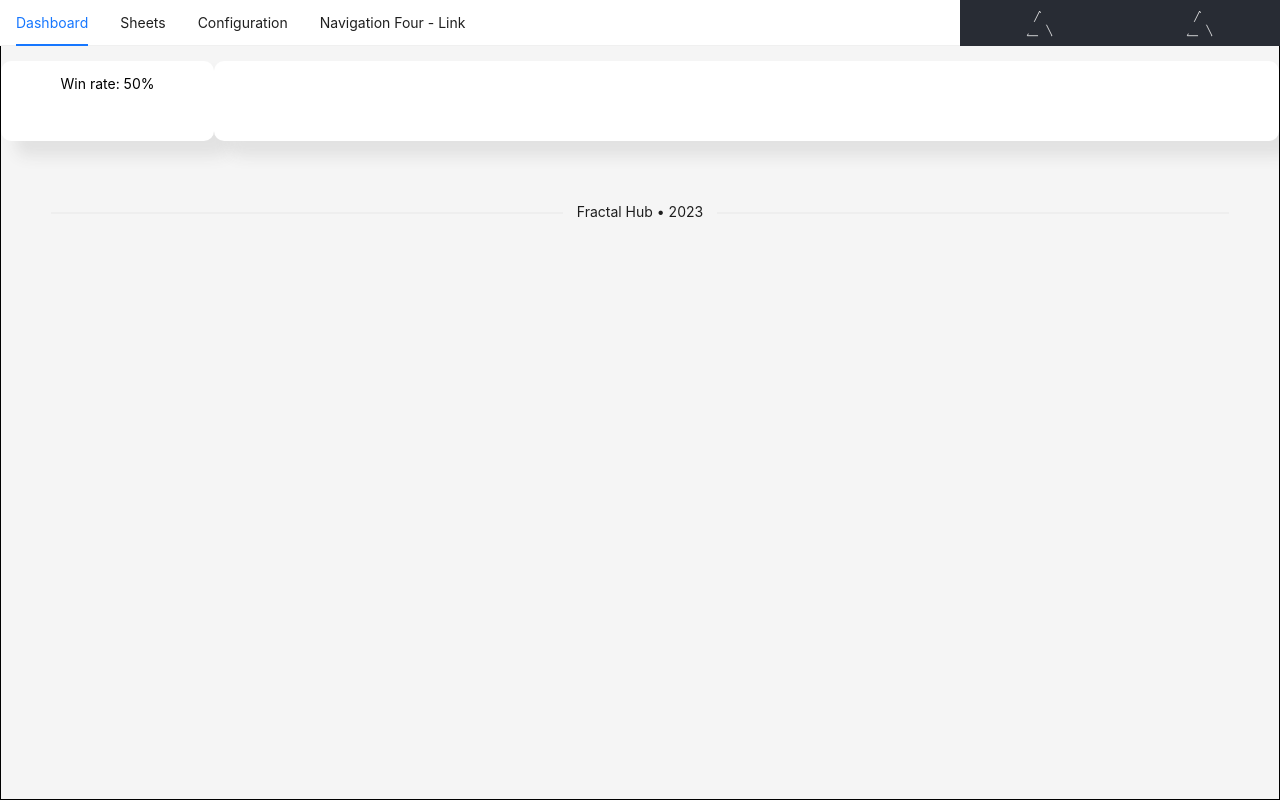
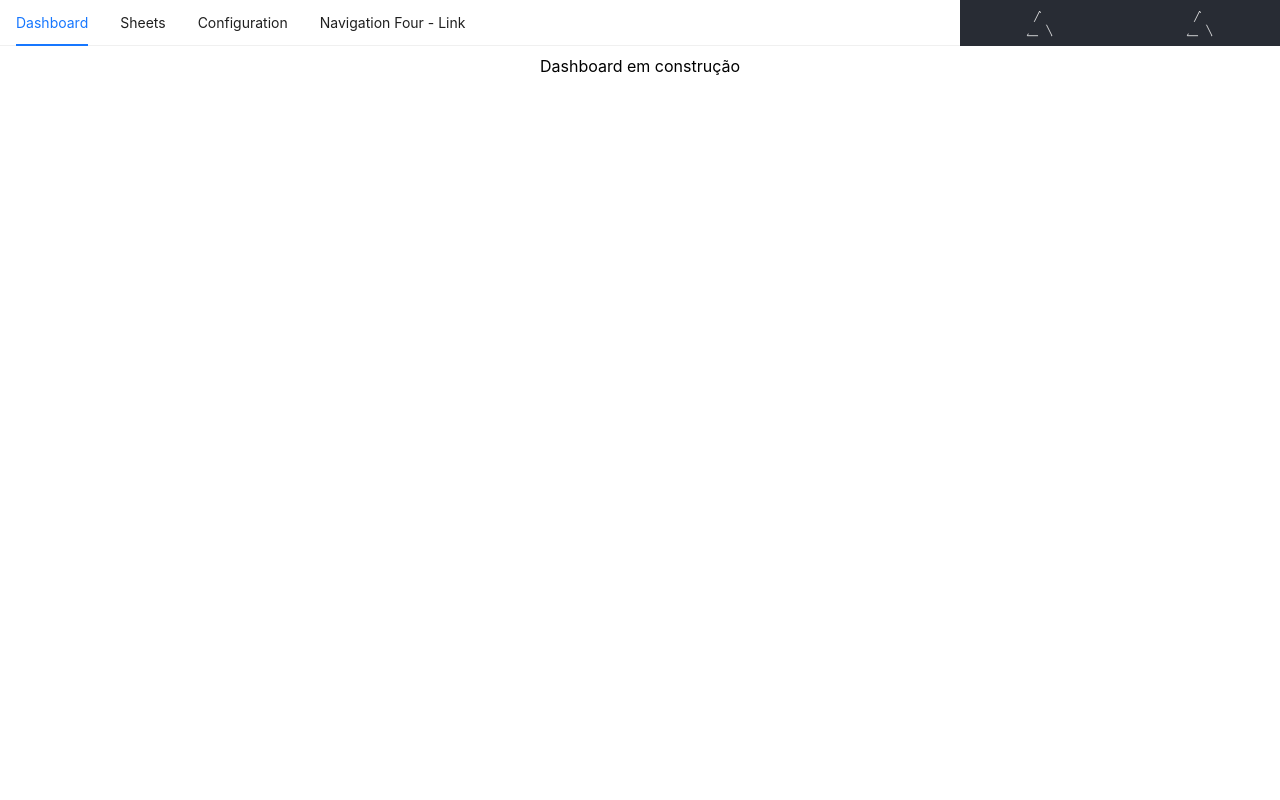
Before and after one commit to andrewunifei/scanner, a React (Create React App) app in the folder front-end/scanner-app/: page / in a window 1280 px wide. Built offline with nearby package versions, Linux system fonts and the light colour scheme; no server answers.

Commit message:
Dashboard

```diff
--- a/front-end/scanner-app/src/pages/Dashboard.tsx
+++ b/front-end/scanner-app/src/pages/Dashboard.tsx
@@ -13,49 +13,7 @@ const { Header, Content, Footer, Sider } = Layout;
 const Dashboard: React.FC = () => {
 
   return (
-      <Layout style={{
-        height: '95vh',
-        border: '1px solid black',
-      }}>
-          <Row
-
-          gutter={16}
-
-          style={{
-            height: '10vh',
-            margin: '20px 0 ',
-          }}>
-            <Col className="gutter-row" span={4}
-              style={{
-                background: '#fff',
-                borderRadius: '10px',
-                boxShadow: '15px 15px 15px rgb(60, 60, 60, 0.1)',
-            }}>
-              <p>Win rate: 50%</p>
-            </Col>
-            <Col className="gutter-row" span={20}
-              style={{
-              background: '#fff',
-              borderRadius: '10px',
-              boxShadow: '15px 15px 15px rgb(60, 60, 60, 0.1)',
-            }}>
-            </Col>
-          </Row>
-          {/* <Row style={{
-            height: '60vh',
-            margin: '20px',
-          }}>
-            <Col span={24} style={{
-                background: '#fff',
-                borderRadius: '10px',
-                boxShadow: '15px 15px 15px rgb(60, 60, 60, 0.1)',
-            }}>
-            </Col>
-          </Row> */}
-        <Footer style={{ textAlign: 'center' }}>
-          <Divider plain>Fractal Hub • 2023</ Divider>
-        </Footer>
-    </Layout>
+    <p>Dashboard em construção</p>
   );
 };
 
```
